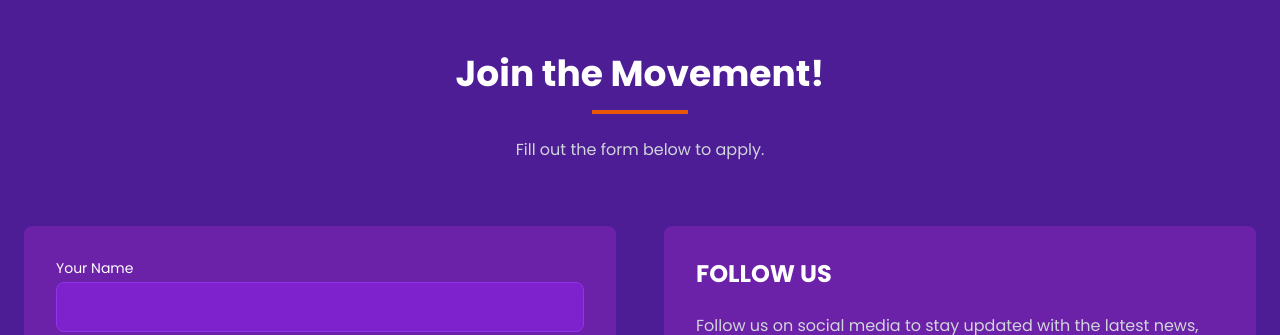
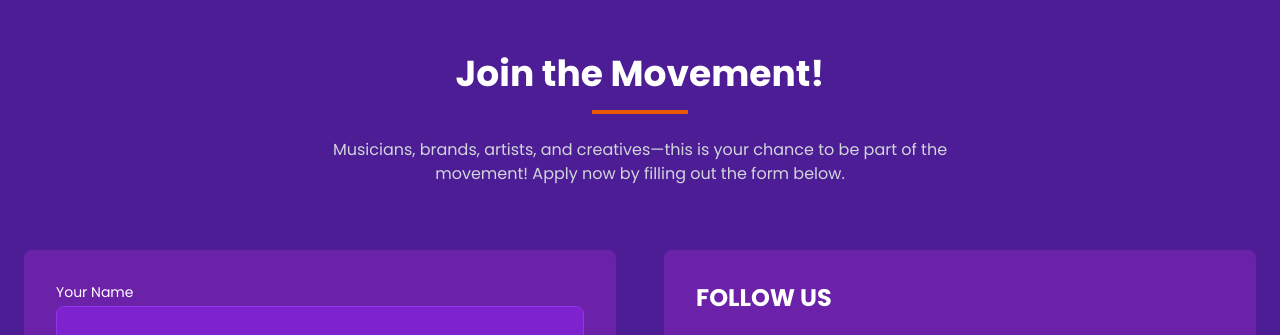
Before and after one commit to EliasL15/blazinvibe, a website: page index.html in a window 1280 px wide. Shown: the part 4580-4915 px from the top of the page. Drawn offline with Linux system fonts and the light colour scheme; a script that the page names is missing.

Commit message:
apply section text

```diff
--- a/index.html
+++ b/index.html
@@ -483,7 +483,7 @@
         <h2 class="text-4xl font-bold mb-4 text-white">Join the Movement!</h2>
         <div class="w-24 h-1 bg-orange-600 mx-auto"></div>
         <p class="text-gray-300 mt-6 max-w-2xl mx-auto">
-          Fill out the form below to apply.
+          Musicians, brands, artists, and creatives—this is your chance to be part of the movement! Apply now by filling out the form below.
         </p>
       </div>
       <!-- Main Grid: Left column for the form; Right column split into two boxes -->
```
